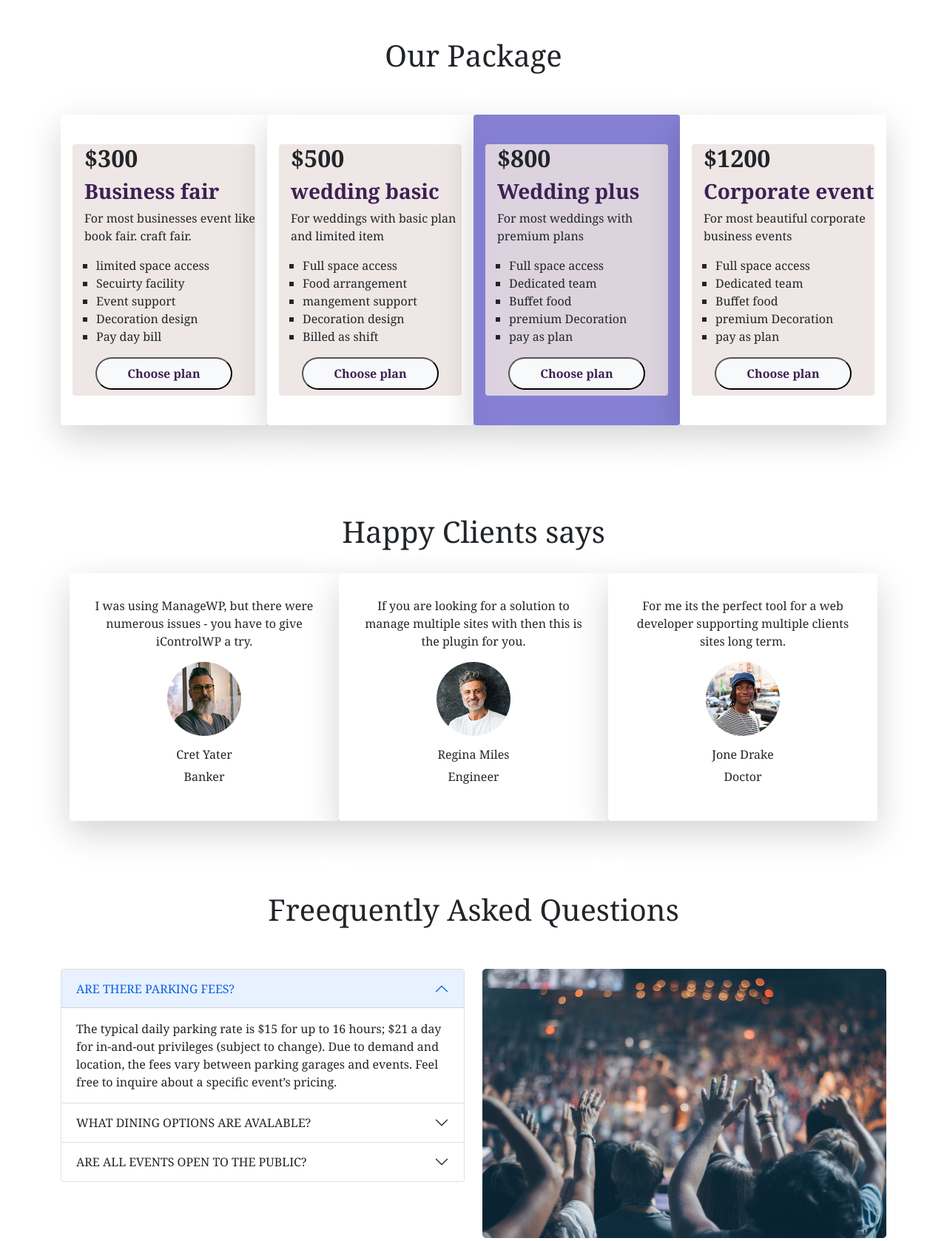
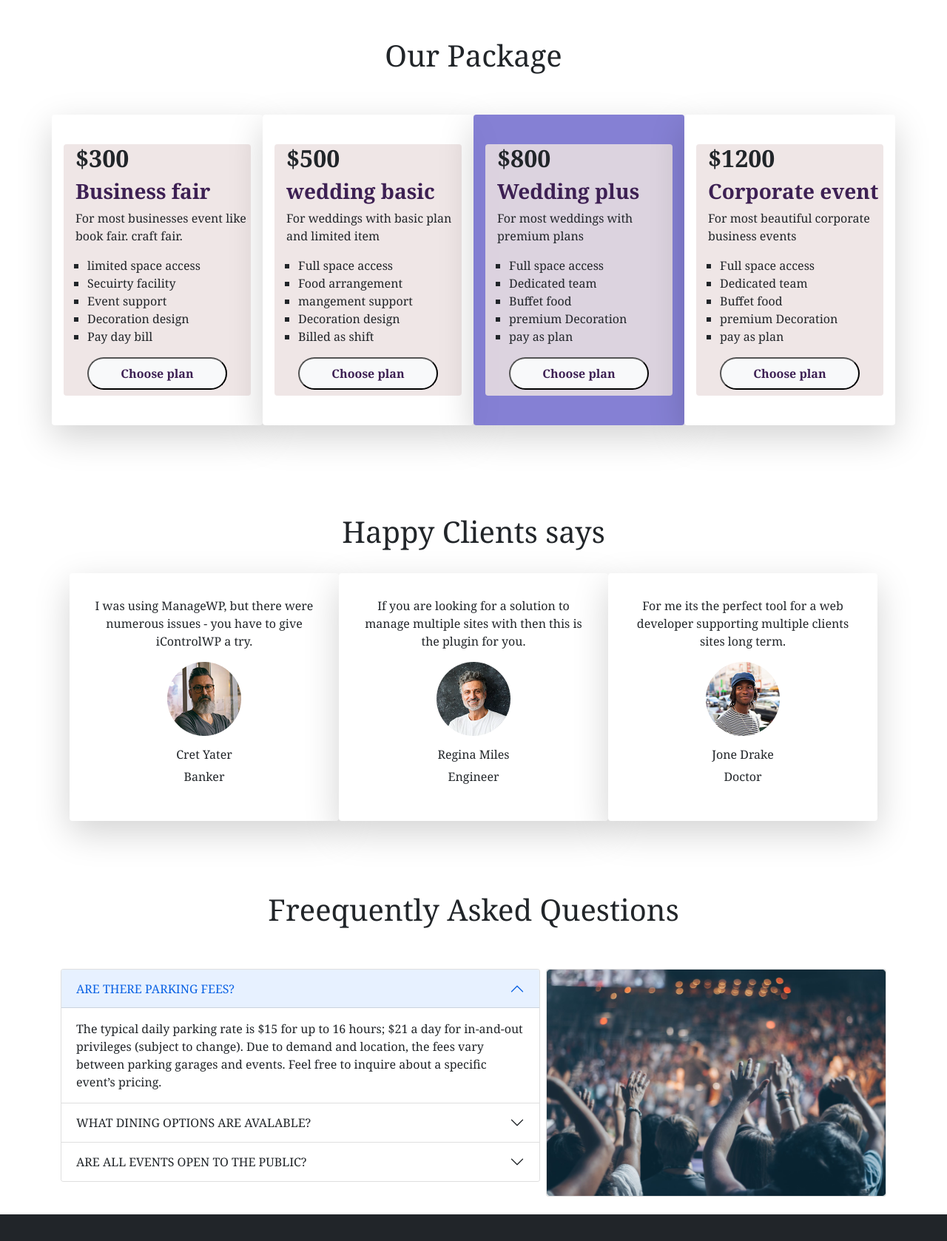
Before and after one commit to abdullahalmasudpersonal/convention-center-student, a plain HTML site: page index.html in a window 1280 px wide. Shown: the part 1082-2760 px from the top of the page at 74% size. Drawn offline with nearby package versions, Linux system fonts and the light colour scheme.

Commit message:
responsive

```diff
--- a/index.html
+++ b/index.html
@@ -134,7 +134,8 @@
                                 amet
                                 sint. Velit officia consequat duis enim velit mollit. Exercitation veniam
                                 consequat sunt nostrud amet.</p>
-                            <button class="rounded-pill p-2 w-50  bg-warning mb-2 Ctext-color fw-bold">Explore our
+                            <button class="rounded-pill p-2 w-50  bg-warning mb-2 Ctext-color fw-bold">Explore
+                                our
                                 album
                                 &nbsp; &nbsp; <i class="fas fa-arrow-right"></i></button>
                         </div>
@@ -143,14 +144,12 @@
             </div>
         </section>
 
-        <!--------------- our Package --------------->
+        <!------------ our Package ------------->
         <section class="container mt-5 mb-5">
             <h1 class="text-center p-5 ">Our Package</h1>
-
-            <div class="d-flex">
-
-                <div class="border-0 col-lg-3 shadow-lg p-3 mb-5 bg-body rounded ">
-                    <div class="mb-4 mt-4 Cbgcolor rounded">
+            <div class="row row-cols-1 row-cols-md-4 g-4">
+                <div class="col border-0 col-lg-3 shadow-lg p-3 mb-5 bg-body rounded">
+                    <div class="  mb-4 mt-4 Cbgcolor rounded">
                         <div class="ms-3">
                             <h2 class="fw-bold">$300</h2>
                             <h3 class="Ctext-color fw-bold">Business fair</h3>
@@ -169,9 +168,8 @@
                         </div>
                     </div>
                 </div>
-
-                <div class="border-0 col-lg-3 col-12 shadow-lg p-3 mb-5 bg-body rounded ">
-                    <div class="mb-4 mt-4 Cbgcolor rounded">
+                <div class="col border-0 col-lg-3 shadow-lg p-3 mb-5 bg-body rounded">
+                    <div class="  mb-4 mt-4 Cbgcolor rounded">
                         <div class="ms-3">
                             <h2 class="fw-bold">$500</h2>
                             <h3 class="Ctext-color fw-bold">wedding basic</h3>
@@ -191,9 +189,8 @@
                         </div>
                     </div>
                 </div>
-
-                <div class="border-0 col-lg-3 col-12 shadow-lg p-3 mb-5  rounded Cbgcolor2">
-                    <div class="mb-4 mt-4 Cbgcolor rounded">
+                <div class="col border-0 col-lg-3 shadow-lg p-3 mb-5 rounded Cbgcolor2">
+                    <div class="  mb-4 mt-4 Cbgcolor rounded">
                         <div class="ms-3">
                             <h2 class="fw-bold">$800</h2>
                             <h3 class="Ctext-color fw-bold">Wedding plus</h3>
@@ -213,9 +210,8 @@
                         </div>
                     </div>
                 </div>
-
-                <div class="border-0 col-lg-3 col-12 shadow-lg p-3 mb-5 bg-body rounded ">
-                    <div class="mb-4 mt-4 Cbgcolor rounded">
+                <div class="col border-0 col-lg-3 shadow-lg p-3 mb-5 bg-body rounded">
+                    <div class="  mb-4 mt-4 Cbgcolor rounded">
                         <div class="ms-3">
                             <h2 class="fw-bold">$1200</h2>
                             <h3 class="Ctext-color fw-bold">Corporate event</h3>
@@ -278,7 +274,77 @@
         </section>
 
         <!--------- Freequently asked questions ----------->
-        <section class="container mb-5">
+
+        <section class="container">
+
+            <h1 class="text-center p-5">Freequently Asked Questions</h1>
+
+            <div class=" row row-cols-1 row-cols-md-2 g-2">
+                <div class="col-lg-7">
+                    <div class="accordion " id="accordionExample">
+                        <div class="accordion-item">
+                            <h2 class="accordion-header" id="headingOne">
+                                <button class="accordion-button" type="button" data-bs-toggle="collapse"
+                                    data-bs-target="#collapseOne" aria-expanded="true" aria-controls="collapseOne">
+                                    ARE THERE PARKING FEES?
+                                </button>
+                            </h2>
+                            <div id="collapseOne" class="accordion-collapse collapse show" aria-labelledby="headingOne"
+                                data-bs-parent="#accordionExample">
+                                <div class="accordion-body">
+                                    The typical daily parking rate is $15 for up to 16 hours; $21 a day for in-and-out
+                                    privileges (subject to change). Due to demand and location, the fees vary between
+                                    parking garages and events. Feel free to inquire about a specific event’s pricing.
+                                </div>
+                            </div>
+                        </div>
+                        <div class="accordion-item">
+                            <h2 class="accordion-header" id="headingTwo">
+                                <button class="accordion-button collapsed" type="button" data-bs-toggle="collapse"
+                                    data-bs-target="#collapseTwo" aria-expanded="false" aria-controls="collapseTwo">
+                                    WHAT DINING OPTIONS ARE AVALABLE?
+                                </button>
+                            </h2>
+                            <div id="collapseTwo" class="accordion-collapse collapse" aria-labelledby="headingTwo"
+                                data-bs-parent="#accordionExample">
+                                <div class="accordion-body">
+                                    Concessions schedule and availability are subject to each show. There is also a
+                                    Starbucks attached to the facility.
+                                </div>
+                            </div>
+                        </div>
+                        <div class="accordion-item">
+                            <h2 class="accordion-header" id="headingThree">
+                                <button class="accordion-button collapsed" type="button" data-bs-toggle="collapse"
+                                    data-bs-target="#collapseThree" aria-expanded="false" aria-controls="collapseThree">
+                                    ARE ALL EVENTS OPEN TO THE PUBLIC?
+                                </button>
+                            </h2>
+                            <div id="collapseThree" class="accordion-collapse collapse" aria-labelledby="headingThree"
+                                data-bs-parent="#accordionExample">
+                                <div class="accordion-body">
+                                    <strong>No; however,</strong> many events are open to the public. Please check the
+                                    <code> event listing </code>to confirm admission details.
+                                </div>
+                            </div>
+                        </div>
+                    </div>
+                </div>
+
+                <div class="col-lg-5">
+                    <div class="card">
+                        <img class="" src="./media/images/people.png" alt="">
+                    </div>
+                </div>
+
+            </div>
+
+            </div>
+        </section>
+
+
+
+        <!-- <section class="container mb-5">
             <h1 class="text-center p-5">Freequently Asked Questions</h1>
             <div class=" d-flex ">
 
@@ -334,7 +400,7 @@
                     <img class="" src="./media/images/people.png" alt="">
                 </div>
             </div>
-        </section>
+        </section> -->
     </main>
 
     <!---------------- footer-section ----------------->
@@ -371,7 +437,6 @@
                                 </div>
                             </div>
                         </div>
-
                     </div>
                 </div>
             </div>
```
